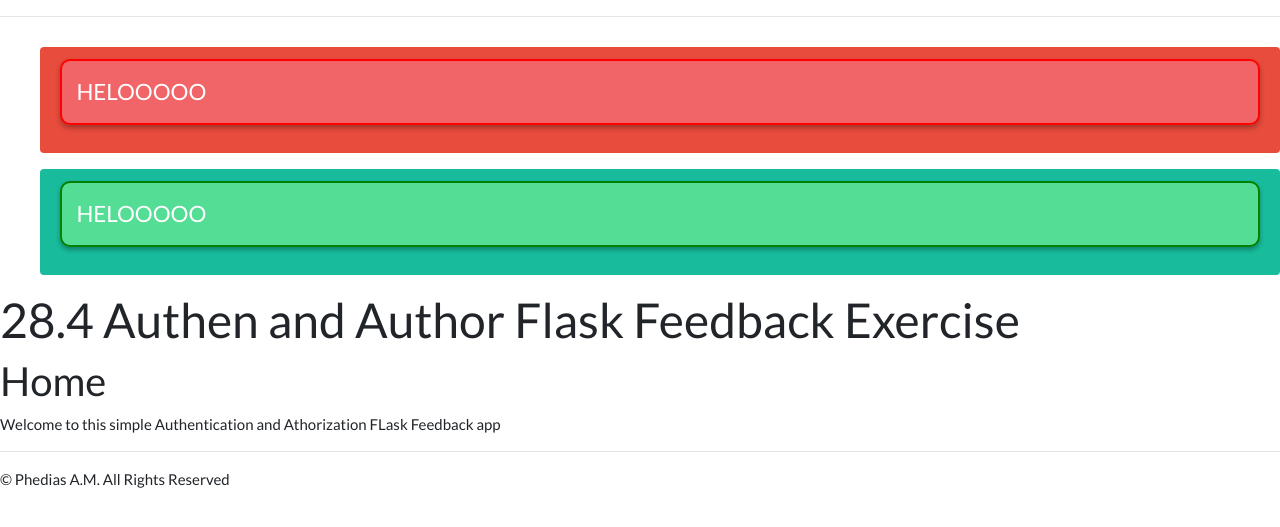
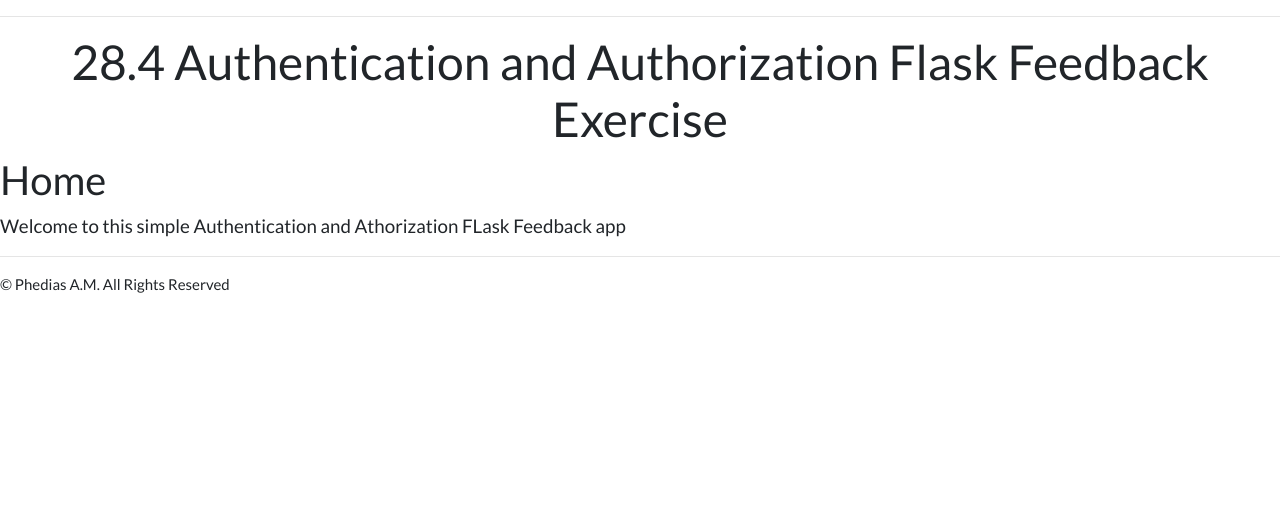
Before and after one commit to papontem/28_4_Authen_and_Author_Flask_Feedback_Exercise, a Flask app: page / in a window 1280 px wide. Shown: the part 71-598 px from the top of the page. Run offline with Flask 2, Linux system fonts and the light colour scheme; parts of the project's set-up code (start-up, migrations or seed data) failed here and were passed over; some libraries are stand-ins or nearby versions.

Commit message:
base template fixed, part2 done

```diff
--- a/app.py
+++ b/app.py
@@ -26,6 +26,7 @@ db.create_all()
 def home_page():
     """ Get app homepage """
 
-    flash("HELOOOOO","danger")
-    flash("HELOOOOO","success")
+    # flash("HELOOOOO","danger")
+    # flash("HELOOOOO","success")
+
     return render_template('home.html')
--- a/templates/base.html
+++ b/templates/base.html
@@ -14,14 +14,8 @@
     <link rel="stylesheet" href="https://cdnjs.cloudflare.com/ajax/libs/font-awesome/5.12.0/css/all.min.css">
 
 	</head>
+	<!-- ANY STYLE TO OVERWRITE -->
 	<!-- <style>
-		.alert {
-			position: relative;
-			padding: .75rem 1.25rem 0.75rem 1.25rem;
-			margin-bottom: 0rem;
-			border: 1px solid transparent;
-			border-radius: .25rem;
-		}
 	</style> -->
 	<body>
 		<!-- TOP NAV BAR -->
@@ -48,8 +42,8 @@
 				</ul>
 			</div>
 		</nav>
+		<!-- LINE TO SEPERATE nav And Messages -->
 		<hr />
-		<main id="content">
 		{% with messages = get_flashed_messages(with_categories=true) %}
 		<!-- check if messages exist -->
 			{% if messages %}
@@ -62,8 +56,12 @@
 		</div>
 			{% endif %}
 		{% endwith %}
-			<h1>28.4 Authen and Author Flask Feedback Exercise</h1>
-			{% block content %}BODY CONTENT GOES HERE{% endblock %}
+
+		<main id="main_content_container">
+			<h1 class="text-center text-wrap">28.4 Authentication and Authorization Flask Feedback Exercise</h1>
+			<section id="main_content"></section>{% block content %}BODY CONTENT GOES HERE{% endblock %}
+		</main>
+
 		<!--line to seperate main body and footer -->
 		<hr />
 		<footer>
@@ -71,7 +69,6 @@
 				<p>&copy; Phedias A.M. All Rights Reserved</p>
 			</section>
 		</footer>
-		</main>
 
 		<!-- AXIOS -->
 		<script
--- a/templates/home.html
+++ b/templates/home.html
@@ -4,6 +4,6 @@
 <!-- HTML BODY TAG CONTENT OF WEBPAGE -->
 
 <h2>Home</h2>
-<p>Welcome to this simple Authentication and Athorization FLask Feedback app</p>
+<p class="lead">Welcome to this simple Authentication and Athorization FLask Feedback app</p>
 
 {% endblock %}
```
Lines whose indentation alone changed are shown as unchanged.
